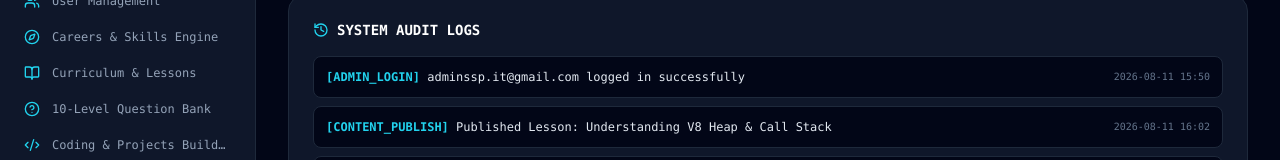
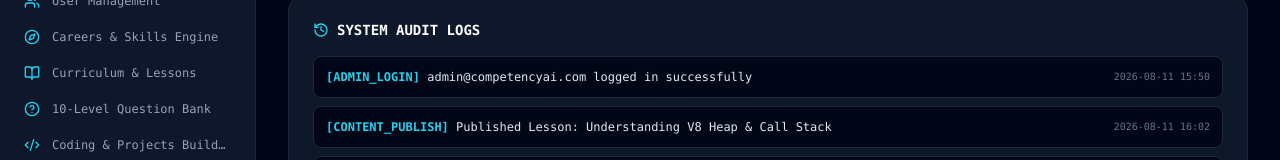
Before and after one commit to nsurendhark-byte/competencyAI, a Next.js app: page /admin/analytics in a window 1280 px wide. Shown: the part 163-323 px from the top of the page. Built offline with nearby package versions, Linux system fonts and the light colour scheme; no server answers; sample sign-in values are in the browser's storage.

Commit message:
Update admin email from adminssp.it@gmail.com to admin@competencyai.com across login, auth, seeders, and db

```diff
--- a/app/admin/analytics/page.tsx
+++ b/app/admin/analytics/page.tsx
@@ -5,7 +5,7 @@ import { LineChart, ShieldCheck, History, FileText } from 'lucide-react';
 
 export default function AdminAnalyticsPage() {
   const auditLogs = [
-    { id: 1, action: 'ADMIN_LOGIN', details: 'adminssp.it@gmail.com logged in successfully', date: '2026-08-11 15:50' },
+    { id: 1, action: 'ADMIN_LOGIN', details: 'admin@competencyai.com logged in successfully', date: '2026-08-11 15:50' },
     { id: 2, action: 'CONTENT_PUBLISH', details: 'Published Lesson: Understanding V8 Heap & Call Stack', date: '2026-08-11 16:02' },
     { id: 3, action: 'AI_CONTENT_GENERATE', details: 'Generated Draft Lesson: Async Promises', date: '2026-08-11 16:15' }
   ];
--- a/app/admin/login/page.tsx
+++ b/app/admin/login/page.tsx
@@ -39,11 +39,11 @@ export default function AdminLoginPage() {
 
       // Fallback for static HTML export (e.g., GitHub Pages or static dev preview) where POST to /api returns 405/404
       if (res.status === 405 || res.status === 404 || res.data?.error?.includes('non-JSON')) {
-        if (email.toLowerCase().trim() === 'adminssp.it@gmail.com' && password === 'miniprojectsathy') {
+        if (email.toLowerCase().trim() === 'admin@competencyai.com' && password === 'miniprojectsathy') {
           if (typeof window !== 'undefined') {
             const adminSession = {
               id: 'admin-super-01',
-              email: 'adminssp.it@gmail.com',
+              email: 'admin@competencyai.com',
               fullName: 'CompetencyAI Lead Administrator',
               role: 'ADMIN'
             };
@@ -93,7 +93,7 @@ export default function AdminLoginPage() {
                 required
                 value={email}
                 onChange={(e) => setEmail(e.target.value)}
-                placeholder="adminssp.it@gmail.com"
+                placeholder="admin@competencyai.com"
                 className="w-full bg-slate-950 border border-slate-700 rounded-lg pl-9 pr-3 py-2 text-white focus:outline-none focus:border-cyan-500"
               />
             </div>
--- a/lib/auth.ts
+++ b/lib/auth.ts
@@ -36,7 +36,7 @@ export function parseSessionToken(token: string): UserSession | null {
     if (token === 'admin-token' || token === 'admin-token-demo') {
       return {
         id: 'admin-super-01',
-        email: 'adminssp.it@gmail.com',
+        email: 'admin@competencyai.com',
         fullName: 'CompetencyAI Lead Administrator',
         role: 'ADMIN',
         isVerified: true
--- a/lib/seed-data.ts
+++ b/lib/seed-data.ts
@@ -16,11 +16,11 @@ export function ensureSeededData() {
   let db = readDB();
 
   // 1. Seed Initial Secure Admin if not present (Requirement 46)
-  const existingAdmin = db.adminUsers.find(a => a.email === 'adminssp.it@gmail.com');
+  const existingAdmin = db.adminUsers.find(a => a.email === 'admin@competencyai.com');
   if (!existingAdmin) {
     db.adminUsers.push({
       id: 'admin-super-01',
-      email: 'adminssp.it@gmail.com',
+      email: 'admin@competencyai.com',
       passwordHash: hashPassword('miniprojectsathy'),
       fullName: 'CompetencyAI Lead Administrator',
       role: 'SUPER_ADMIN',
--- a/scripts/seed.js
+++ b/scripts/seed.js
@@ -63,11 +63,11 @@ function seedDatabase() {
     } catch (e) {}
   }
 
-  // 1. Seed Initial Admin User (adminssp.it@gmail.com)
-  if (!db.adminUsers.some(a => a.email === 'adminssp.it@gmail.com')) {
+  // 1. Seed Initial Admin User (admin@competencyai.com)
+  if (!db.adminUsers.some(a => a.email === 'admin@competencyai.com')) {
     db.adminUsers.push({
       id: 'admin-super-01',
-      email: 'adminssp.it@gmail.com',
+      email: 'admin@competencyai.com',
       passwordHash: hashPassword('miniprojectsathy'),
       fullName: 'CompetencyAI Lead Administrator',
       role: 'SUPER_ADMIN',
```
Also changed, not shown: competency_db.json.
